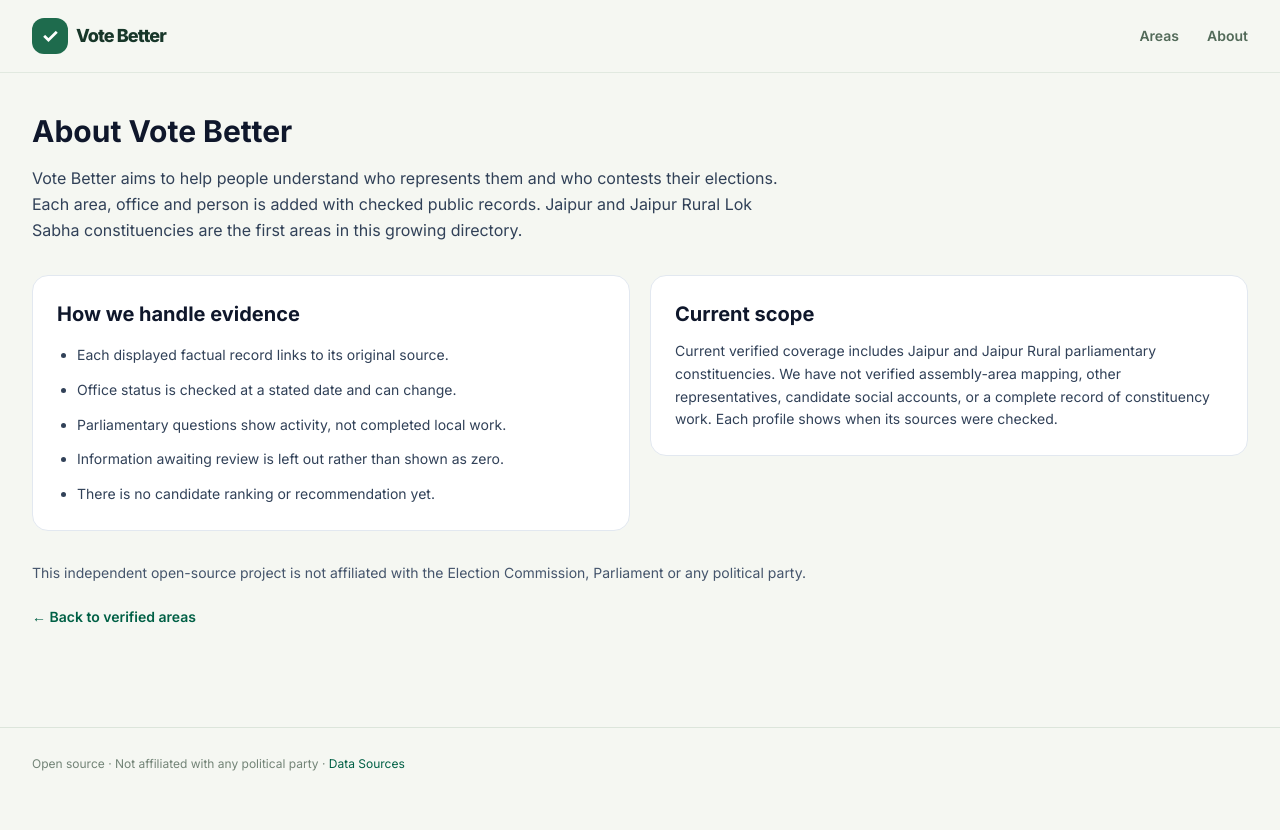
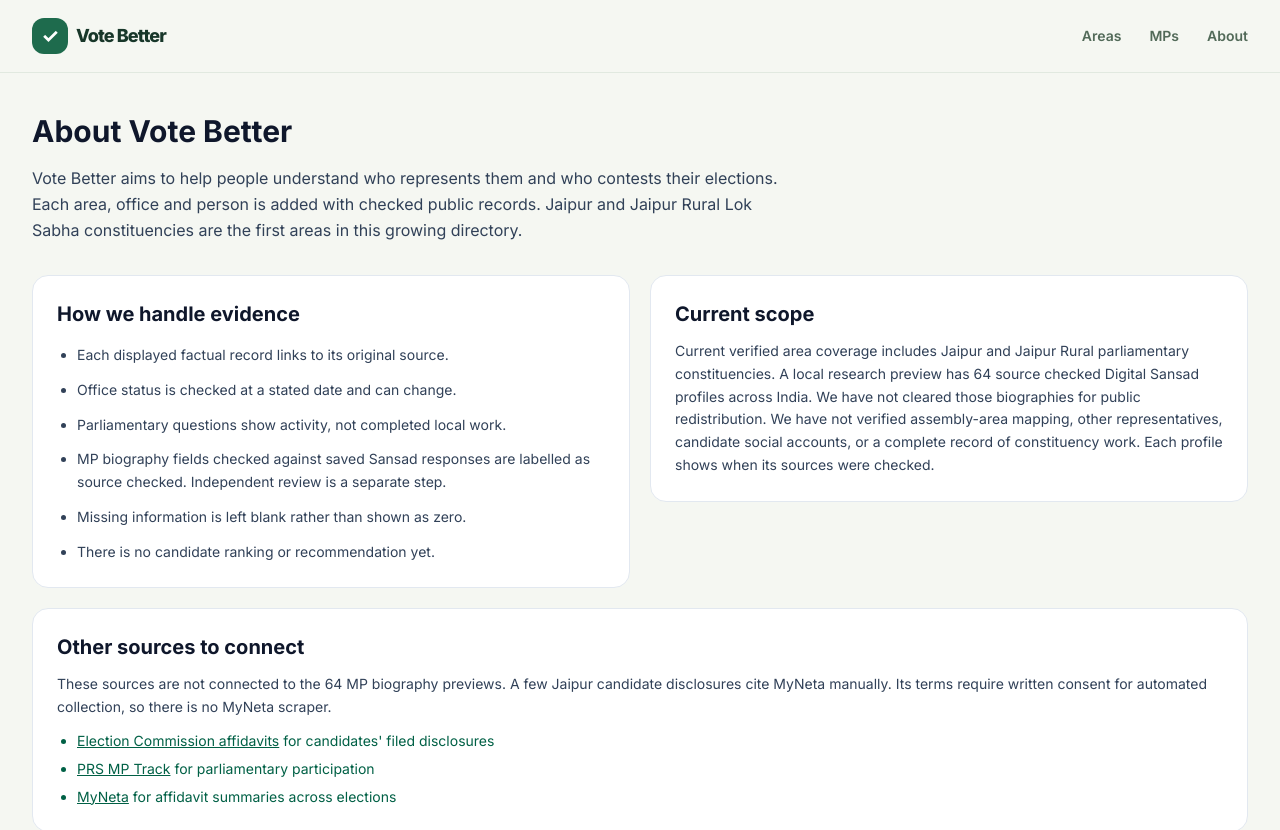
Before and after one commit to sourabh69733/vote-better, a Next.js app in the folder web/: page /about in a window 1280 px wide. Shown: the top 830 px of the page. Before the commit the page ends 800 px from the top, so only its background shows below. Built offline with nearby package versions, Linux system fonts and the light colour scheme.

Commit message:
Explain source limits and link local MP preview

```diff
--- a/web/app/about/page.tsx
+++ b/web/app/about/page.tsx
@@ -18,7 +18,8 @@ export default function AboutPage() {
             <li>Each displayed factual record links to its original source.</li>
             <li>Office status is checked at a stated date and can change.</li>
             <li>Parliamentary questions show activity, not completed local work.</li>
-            <li>Information awaiting review is left out rather than shown as zero.</li>
+            <li>MP biography fields checked against saved Sansad responses are labelled as source checked. Independent review is a separate step.</li>
+            <li>Missing information is left blank rather than shown as zero.</li>
             <li>There is no candidate ranking or recommendation yet.</li>
           </ul>
         </section>
@@ -26,13 +27,23 @@ export default function AboutPage() {
         <section className="rounded-2xl border border-slate-200 bg-white p-6">
           <h2 className="text-xl font-bold text-slate-900">Current scope</h2>
           <p className="mt-3 text-sm leading-relaxed text-slate-700">
-            Current verified coverage includes Jaipur and Jaipur Rural parliamentary
-            constituencies. We have not verified assembly-area mapping, other
+            Current verified area coverage includes Jaipur and Jaipur Rural parliamentary
+            constituencies. A local research preview has 64 source checked Digital Sansad profiles across India. We have not cleared those biographies for public redistribution. We have not verified assembly-area mapping, other
             representatives, candidate social accounts, or a complete record
             of constituency work. Each profile shows when its sources were checked.
           </p>
         </section>
       </div>
+
+      <section className="mt-5 rounded-2xl border border-slate-200 bg-white p-6">
+        <h2 className="text-xl font-bold text-slate-900">Other sources to connect</h2>
+        <p className="mt-3 text-sm leading-relaxed text-slate-700">These sources are not connected to the 64 MP biography previews. A few Jaipur candidate disclosures cite MyNeta manually. Its terms require written consent for automated collection, so there is no MyNeta scraper.</p>
+        <ul className="mt-3 list-disc space-y-2 pl-5 text-sm text-emerald-800">
+          <li><a href="https://www.eci.gov.in/affidavit-portal" target="_blank" rel="noopener noreferrer" className="underline">Election Commission affidavits</a> for candidates&apos; filed disclosures</li>
+          <li><a href="https://prsindia.org/mptrack" target="_blank" rel="noopener noreferrer" className="underline">PRS MP Track</a> for parliamentary participation</li>
+          <li><a href="https://www.myneta.info/" target="_blank" rel="noopener noreferrer" className="underline">MyNeta</a> for affidavit summaries across elections</li>
+        </ul>
+      </section>
 
       <p className="mt-8 text-sm text-slate-600">
         This independent open-source project is not affiliated with the
--- a/web/app/layout.tsx
+++ b/web/app/layout.tsx
@@ -11,7 +11,7 @@ const inter = Inter({
 export const metadata: Metadata = {
   title: "Vote Better",
   description:
-    "Explore verified public records about elected representatives and candidates in India.",
+    "Explore sourced public records about elected representatives and candidates in India.",
 };
 
 export default function RootLayout({
@@ -38,6 +38,7 @@ export default function RootLayout({
               >
                 Areas
               </Link>
+              {process.env.NODE_ENV === "development" && <Link href="/mps" className="text-[#526a59] transition-colors hover:text-[#1e6b4d]">MPs</Link>}
               <Link
                 href="/about"
                 className="text-[#526a59] transition-colors hover:text-[#1e6b4d]"
--- a/web/app/page.tsx
+++ b/web/app/page.tsx
@@ -20,6 +20,7 @@ export default function Home() {
           <a href="#verified-areas" className="mt-6 inline-flex min-h-11 items-center gap-3 rounded-full bg-[#1c6047] px-5 text-sm font-bold text-white transition-colors hover:bg-[#154c38]">
             Explore verified areas <span aria-hidden="true">↗</span>
           </a>
+          {process.env.NODE_ENV === "development" && <Link href="/mps" className="ml-4 inline-flex min-h-11 items-center text-sm font-semibold text-[#286b4e] underline underline-offset-4">Browse MP profiles</Link>}
           {process.env.NODE_ENV === "development" && <Link href="/research/pin" className="ml-4 inline-flex min-h-11 items-center text-sm font-semibold text-[#286b4e] underline underline-offset-4">
             Try PIN research preview
           </Link>}
```
